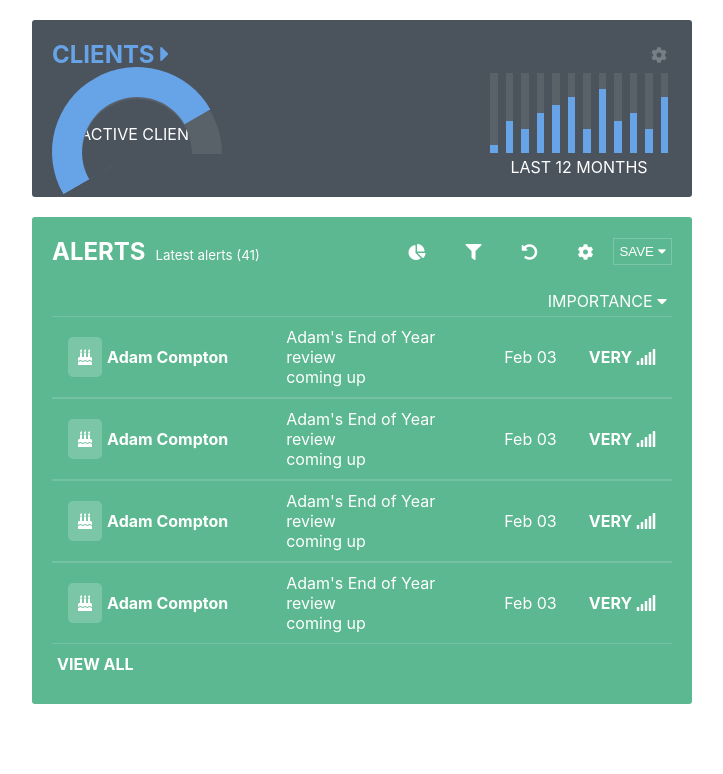
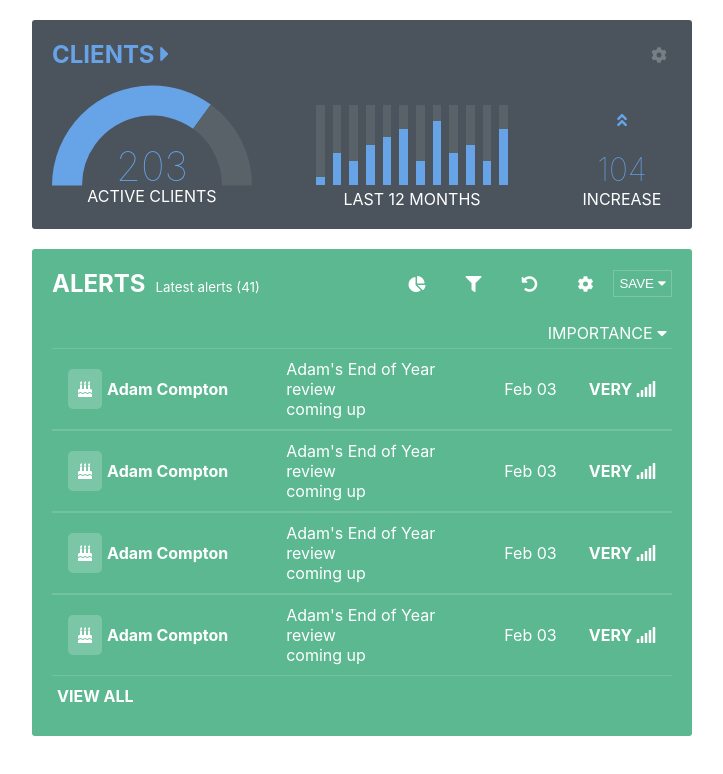
Before and after one commit to gavhanna/short-test, a React (Create React App) app: page / in a window 1280 px wide. Shown: the top 774 px of the page, without its empty margins (278-1001 px from the left). Built offline with nearby package versions, Linux system fonts and the light colour scheme.

Commit message:
all elements created

```diff
--- a/package.json
+++ b/package.json
@@ -7,7 +7,9 @@
     "@vx/mock-data": "0.0.182",
     "@vx/scale": "0.0.182",
     "@vx/shape": "0.0.183",
+    "chart.js": "^2.7.3",
     "react": "^16.7.0",
+    "react-chartjs-2": "^2.7.4",
     "react-dom": "^16.7.0",
     "react-scripts": "2.1.3"
   },
--- a/src/App.css
+++ b/src/App.css
@@ -68,6 +68,13 @@ section {
   justify-content: center;
 }
 
+.align-to-bottom {
+  display: flex;
+  flex-wrap: wrap;
+  flex-direction: column;
+  justify-content: flex-end;
+}
+
 .hover-animation {
   transition: all .2s ease-in-out;
 }
@@ -89,67 +96,50 @@ section {
 }
 
 .graphs {
+  height: 140px;
   display: flex;
   justify-content: space-between;
 }
 
 .graph-container {
-  width: 30%;
-  min-height: 100px;
+  width: 200px;
+  /* display: flex;
+flex-wrap: wrap;
+flex-direction: column;
+justify-content: flex-end; */
 }
 
 .graph-container span {
   margin: 0 auto;
 }
 
-.donut-chart {
+#myChart {
   position: relative;
-  width: 110px;
-  height: 55px;
+  top: 0;
+  left: 0;
+  z-index: 1;
 }
 
-.donut-chart::before,
-.donut-chart::after {
-  position: absolute;
+.info,
+.client-count {
+  color: white;
+  z-index: 100;
+  position: relative;
+  bottom: 65px;
+  text-align: center;
+  width: 100%;
 }
 
-.donut-chart::before {
-  content: '';
-  width: inherit;
-  height: inherit;
-  border: 30px solid #596169;
-  border-bottom: none;
-  border-top-left-radius: 175px;
-  border-top-right-radius: 175px;
+.client-count {
+  bottom: 60px;
+  color: #67A3E7;
+  font-size: 40px;
+  font-weight: lighter;
 }
 
-.donut-chart::after {
-  content: '';
-  left: 50%;
-  bottom: 10px;
-  transform: translateX(-50%);
-  font-size: 1.1rem;
-  font-weight: bold;
-  color: cadetblue;
-}
-
-.donut-chart li {
-  position: absolute;
-  top: 150%;
-  left: 0;
-  width: inherit;
-  height: inherit;
-  border: 30px solid;
-  border-top: none;
-  border-bottom-left-radius: 175px;
-  border-bottom-right-radius: 175px;
-  transform-origin: 50% 0;
-}
-
-.donut-fill {
-  z-index: 4;
-  border-color: #67A3E7;
-  transform: rotate(150deg);
+.increase>span {
+  font-size: 2rem;
+  font-weight: lighter;
 }
 
 /* Alerts Section */
--- a/src/components/dashboard/client-section/ClientSection.js
+++ b/src/components/dashboard/client-section/ClientSection.js
@@ -20,11 +20,17 @@ export default class ClientSection extends Component {
         <div className="graphs">
           <div className="graph-container">
             <DonutChart />
-            <p style={{ color: "white", textAlign: "center" }}>ACTIVE CLIENTS</p>
           </div>
-          <div className="graph-container">
+          <div className="graph-container align-to-bottom">
             <Bar data={[1, 4, 3, 5, 6, 7, 3, 8, 4, 5, 3, 7]} />
             <p style={{ color: "white", textAlign: "center" }}>LAST 12 MONTHS</p>
+          </div>
+          <div className="graph-container increase align-to-bottom" style={{ width: "100px" }}>
+            <div style={{ textAlign: "center", marginBottom: "20px" }}>
+              <i className="fas fa-angle-double-up"></i>
+            </div>
+            <span>104</span>
+            <p style={{ color: "white", textAlign: "center" }}>INCREASE</p>
           </div>
         </div>
       </section>
--- a/src/components/dashboard/client-section/charts/DonutChart.js
+++ b/src/components/dashboard/client-section/charts/DonutChart.js
@@ -1,14 +1,48 @@
 import React, { Component } from 'react'
+import { Doughnut } from 'react-chartjs-2';
 
 export default class DonutChart extends Component {
   render() {
     return (
-      <div>
-        <ul className="donut-chart">
-          <li className="donut-fill">
-          </li>
-        </ul>
-      </div>
+      <React.Fragment>
+        <Doughnut
+          data={data}
+          options={options}
+          height={200}
+        />
+        <div class="client-count">
+          <span>203</span>
+        </div>
+        <div class="info">
+          <span>ACTIVE CLIENTS</span>
+        </div>
+      </React.Fragment>
     )
   }
 }
+
+const data = {
+  labels: ["Active Clients", "Inactive Clients"],
+  datasets: [{
+    label: '# of Votes',
+    data: [70, 100 - 70],
+    text: "ff",
+    backgroundColor: [
+      '#67A3E7',
+      "#596169"
+    ],
+    borderColor: [
+      'rgba(0,0,0,0)'
+    ],
+    borderWidth: 0
+  }]
+};
+
+const options = {
+  cutoutPercentage: 70,
+  rotation: 1 * Math.PI,
+  circumference: 1 * Math.PI,
+  legend: {
+    display: false
+  }
+}
```
Also changed, not shown: src/components/dashboard/client-section/charts/Bar.js (line endings or trailing spaces), 1 other file (tests, documents, lock files or other folders).
